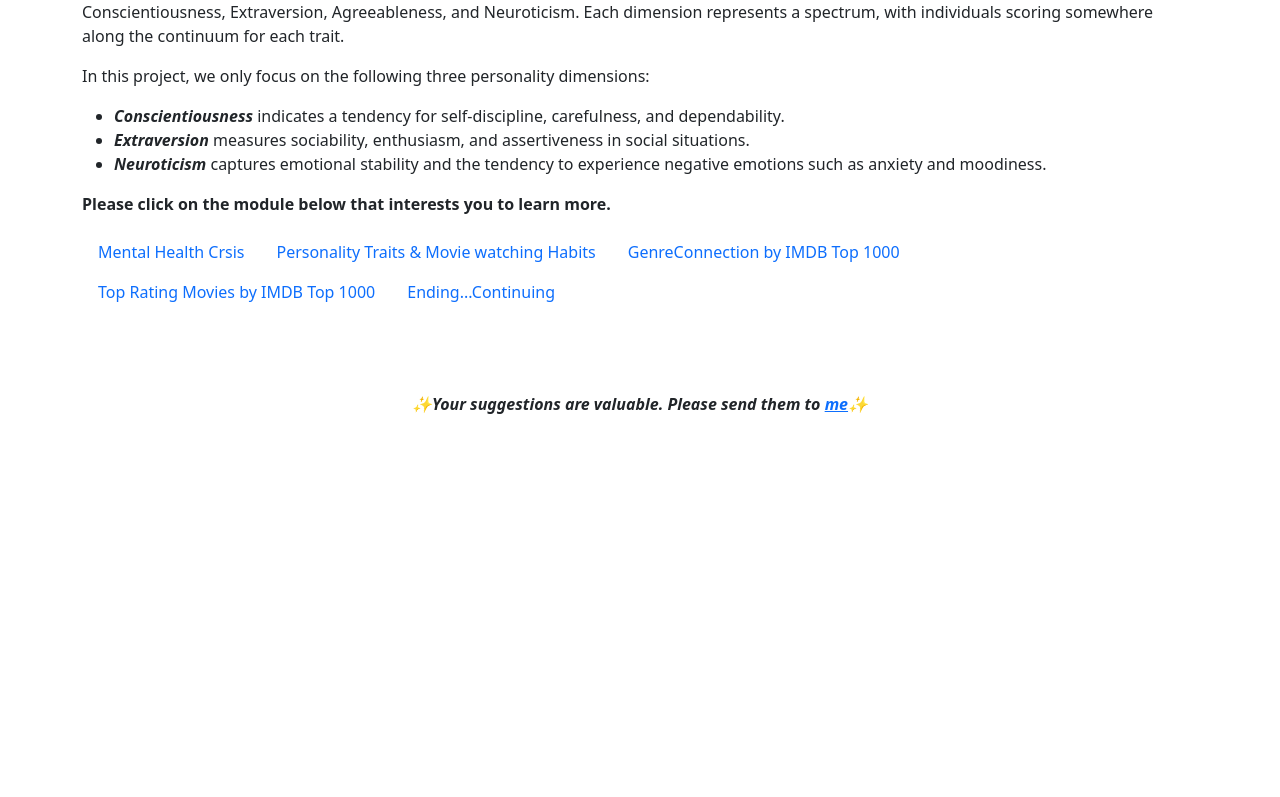
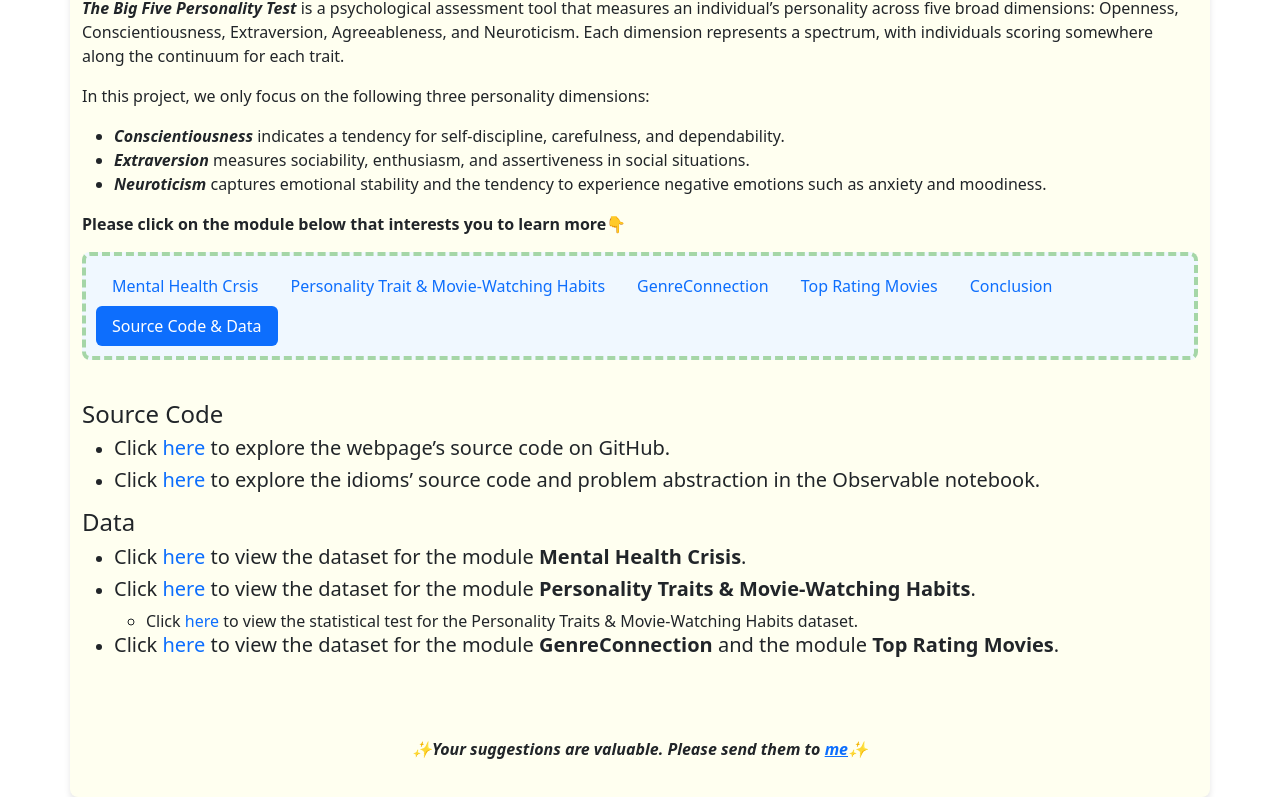
Before and after one commit to shufanfan/dataviz-react-web-app, a React (Create React App) app: page /#/Components/sourceCode in a window 1280 px wide. Shown: the part 488-1285 px from the top of the page. Before the commit the page ends 920 px from the top, so only its background shows below. Built offline with nearby package versions, Linux system fonts and the light colour scheme.

Commit message:
version 3: update UI and add module

```diff
--- a/src/App.css
+++ b/src/App.css
@@ -36,3 +36,19 @@
     transform: rotate(360deg);
   }
 }
+
+body {
+  font-family: "Gill Sans", sans-serif;
+  background-color: #fff0f5;
+  margin: 0;
+  padding: 0;
+}
+
+.container {
+  background-color: #fffff0;
+  max-width: 1450px;
+  margin: auto;
+  padding: 20px;
+  border-radius: 8px;
+  box-shadow: 0px 4px 6px rgba(0, 0, 0, 0.1);
+}
--- a/src/App.tsx
+++ b/src/App.tsx
@@ -1,4 +1,5 @@
 import React from "react";
+import "./App.css";
 import Components from "./components";
 import { HashRouter, Route, Routes, Navigate } from "react-router-dom";
 function App() {
@@ -107,7 +108,7 @@ function App() {
             <p>
               <b>
                 Please click on the module below that interests you to learn
-                more.
+                more👇
               </b>
             </p>
           </div>
--- a/src/components/TOC.tsx
+++ b/src/components/TOC.tsx
@@ -2,6 +2,15 @@ import { useLocation } from "react-router";
 export default function TOC() {
   const { pathname } = useLocation();
   return (
+    <div
+      style={{
+        border: "4px dashed #a5d6a7",
+        borderRadius: "8px",
+        padding: "10px",
+        display: "inline-block",
+        backgroundColor: "#f0f8ff", // 背景色（可选）
+      }}
+    >
       <ul className="nav nav-pills">
         <li className="nav-item">
           <a
@@ -20,7 +29,7 @@ export default function TOC() {
               pathname.includes("Personality") ? "active" : ""
             }`}
           >
-          Personality Traits & Movie watching Habits
+            Personality Trait & Movie-Watching Habits
           </a>
         </li>
         <li className="nav-item">
@@ -30,7 +39,7 @@ export default function TOC() {
               pathname.includes("IMDB1000GenreConnection") ? "active" : ""
             }`}
           >
-          GenreConnection by IMDB Top 1000
+            GenreConnection
           </a>
         </li>
         <li className="nav-item">
@@ -40,7 +49,7 @@ export default function TOC() {
               pathname.includes("IMDB1000TopRating") ? "active" : ""
             }`}
           >
-          Top Rating Movies by IMDB Top 1000
+            Top Rating Movies
           </a>
         </li>
         <li className="nav-item">
@@ -50,9 +59,20 @@ export default function TOC() {
               pathname.includes("EndingContinuing") ? "active" : ""
             }`}
           >
-          Ending...Continuing
+            Conclusion
+          </a>
+        </li>
+        <li className="nav-item">
+          <a
+            href="#/Components/sourceCode"
+            className={`nav-link ${
+              pathname.includes("sourceCode") ? "active" : ""
+            }`}
+          >
+            Source Code & Data
           </a>
         </li>
       </ul>
+    </div>
   );
 }
--- a/src/components/genreConnection/index.tsx
+++ b/src/components/genreConnection/index.tsx
@@ -4,7 +4,7 @@ export default function GenreConnection() {
       <h2>
         Genre Connectivity
         <span style={{ fontStyle: "italic", fontSize: "0.7em" }}>
-          - by IMDB Top 1000
+          - by IMDB Top 1000 Movies
         </span>
       </h2>
       <div className="container mt-4">
@@ -18,7 +18,8 @@ export default function GenreConnection() {
             ></iframe>
           </div>
           <div className="col-md-4">
-            <h3>Insights</h3>
+            <h4 style={{ fontStyle: "italic" }}>How Do Genres Intertwine?</h4>
+            <h6 style={{ fontStyle: "italic" }}>- by IMDB Top 1000 Movies</h6>
             <ul
               style={{
                 display: "block",
@@ -28,22 +29,31 @@ export default function GenreConnection() {
               }}
             >
               <li>
-                Genres such as Drama, Comedy, and Romance frequently co-occur,
-                suggesting their centrality in creating multi-genre films that
-                resonate widely.
+                Genres such as <b>Drama</b>, <b>Comedy</b>, and <b>Romance</b>{" "}
+                frequently co-occur, suggesting their centrality in creating
+                multi-genre films that resonate widely!
               </li>
               <li>
-                Comedy’s ability to connect with almost all other genres
-                highlights its versatility and universal appeal.
+                <b>Comedy</b> is able to connect with almost all other genres!
               </li>
-              <li>...</li>
             </ul>
             <div
               style={{
                 marginTop: "40px",
               }}
             >
-              <p>Please play with the GenreNet to explore more insights!</p>
+              <p>
+                Genres like Drama, Comedy, and Romance stand at the heart of
+                multi-genre storytelling, weaving together narratives that
+                captivate and resonate with audiences far and wide.
+              </p>
+              <p style={{ fontStyle: "italic" }}>
+                <b>
+                  Feel free to dive deeper into the GenreNet and uncover even
+                  more fascinating
+                  insights!🌟🌟🌟🌟🌟🌟🌟🌟🌟🌟🌟🌟🌟🌟🌟🌟🌟🌟🌟🌟🌟
+                </b>
+              </p>
             </div>
           </div>
         </div>
--- a/src/components/index.tsx
+++ b/src/components/index.tsx
@@ -3,6 +3,7 @@ import PersonalityTraits from "./persoanlityTraits";
 import GenreConnection from "./genreConnection";
 import AudiencePrefer from "./audiencePrefer";
 import EndEnd from "./endEnd";
+import SourceCode from "./sourceCode";
 import { Route, Routes, Navigate } from "react-router";
 import TOC from "./TOC";
 
@@ -16,6 +17,7 @@ export default function Components() {
         <Route path="IMDB1000GenreConnection" element={<GenreConnection />} />
         <Route path="IMDB1000TopRating" element={<AudiencePrefer />} />
         <Route path="EndingContinuing" element={<EndEnd />} />
+        <Route path="sourceCode" element={<SourceCode />} />
       </Routes>
     </div>
   );
--- a/src/components/mentalHealthCondition/index.tsx
+++ b/src/components/mentalHealthCondition/index.tsx
@@ -1,7 +1,6 @@
 export default function MentalHealthCondition() {
   return (
     <div>
-      <h2>Mental Health Reporting and Severity</h2>
       <div className="container mt-4">
         <div className="row">
           <div className="col-md-8">
@@ -13,7 +12,14 @@ export default function MentalHealthCondition() {
             ></iframe>
           </div>
           <div className="col-md-4">
-            <h3>Insights</h3>
+            <h4 style={{ fontStyle: "italic" }}>
+              How many people stay silent about mental health challenges?
+            </h4>
+            <h4 style={{ fontStyle: "italic" }}>
+              {" "}
+              How many severe mental health issues are being hidden?
+            </h4>
+
             <ul
               id="part1-insights"
               style={{
@@ -24,12 +30,12 @@ export default function MentalHealthCondition() {
               }}
             >
               <li>
-                A significant proportion (50.20%) of individuals with mental
-                health challenges do not report their conditions.
+                A significant proportion <b>(50.20%)</b> of individuals with
+                mental health challenges do not report their conditions.
               </li>
               <li>
-                Among those who do not report, over 64% exhibit medium to high
-                severity levels.
+                Among those who do not report, over <b>64%</b> exhibit medium to
+                high severity levels.
               </li>
             </ul>
             <div
@@ -38,11 +44,12 @@ export default function MentalHealthCondition() {
               }}
             >
               <p>
-                The reluctance to disclose mental health issues, particularly
-                among those with severe conditions, highlights a gap in
-                accessing timely intervention. This suggests that alternate
-                forms of engagement, such as recreational activities like
-                movie-watching, could play a supportive role in mental
+                The hesitance to open up about mental health struggles,
+                especially for those grappling with severe challenges, reveals a
+                crucial gap in accessing timely help. This highlights the
+                potential of alternative pathways for connection and
+                relief—recreational activities like movie-watching could offer
+                not just comfort but also a meaningful boost to mental
                 well-being.
               </p>
             </div>
--- /dev/null
+++ b/src/components/sourceCode/index.tsx
@@ -0,0 +1,102 @@
+export default function SourceCode() {
+  return (
+    <div style={{ marginTop: "40px" }}>
+      <div>
+        <h4>Source Code</h4>
+        <ul>
+          <li>
+            <h5>
+              Click{" "}
+              <a
+                href=" https://github.com/shufanfan/dataviz-react-web-app"
+                target="_blank"
+                rel="noopener noreferrer"
+                style={{ textDecoration: "none" }}
+              >
+                here
+              </a>{" "}
+              to explore the webpage’s source code on GitHub.
+            </h5>
+          </li>
+          <li>
+            <h5>
+              Click{" "}
+              <a
+                href="  https://observablehq.com/collection/@nujguerra/exploring-the-feasibility-of-film-therapy"
+                target="_blank"
+                rel="noopener noreferrer"
+                style={{ textDecoration: "none" }}
+              >
+                here
+              </a>{" "}
+              to explore the idioms’ source code and problem abstraction in the
+              Observable notebook.
+            </h5>
+          </li>
+        </ul>
+        <h4>Data</h4>
+        <ul>
+          <li>
+            <h5>
+              Click{" "}
+              <a
+                href=" https://www.kaggle.com/datasets/bhadramohit/mental-health-dataset"
+                target="_blank"
+                rel="noopener noreferrer"
+                style={{ textDecoration: "none" }}
+              >
+                here
+              </a>{" "}
+              to view the dataset for the module <b>Mental Health Crisis</b>.
+            </h5>
+          </li>
+          <li>
+            <h5>
+              Click{" "}
+              <a
+                href="  https://github.com/shufanfan/CleanedDataset-of-Movie-Preferences-and-Personality-Profiles"
+                target="_blank"
+                rel="noopener noreferrer"
+                style={{ textDecoration: "none" }}
+              >
+                here
+              </a>{" "}
+              to view the dataset for the module{" "}
+              <b>Personality Traits & Movie-Watching Habits</b>.
+            </h5>
+            <ul>
+              <li>
+                Click{" "}
+                <a
+                  href="  https://github.com/shufanfan/statistical-test-for-Dataviz-project"
+                  target="_blank"
+                  rel="noopener noreferrer"
+                  style={{ textDecoration: "none" }}
+                >
+                  here
+                </a>{" "}
+                to view the statistical test for the Personality Traits &
+                Movie-Watching Habits dataset.
+              </li>
+            </ul>
+          </li>
+          <li>
+            <h5>
+              Click{" "}
+              <a
+                href=" https://www.kaggle.com/datasets/harshitshankhdhar/imdb-dataset-of-top-1000-movies-and-tv-shows"
+                target="_blank"
+                rel="noopener noreferrer"
+                style={{ textDecoration: "none" }}
+              >
+                here
+              </a>{" "}
+              to view the dataset for the module <b>GenreConnection</b> and the
+              module <b>Top Rating Movies</b>.
+            </h5>
+          </li>
+        </ul>
+      </div>
+    </div>
+  );
+}
```
Also changed, not shown: src/components/audiencePrefer/index.tsx (+22 -16 lines), src/components/endEnd/index.tsx (+38 -19 lines), src/components/persoanlityTraits/index.tsx (+55 -23 lines). Lines whose indentation alone changed are shown as unchanged.
